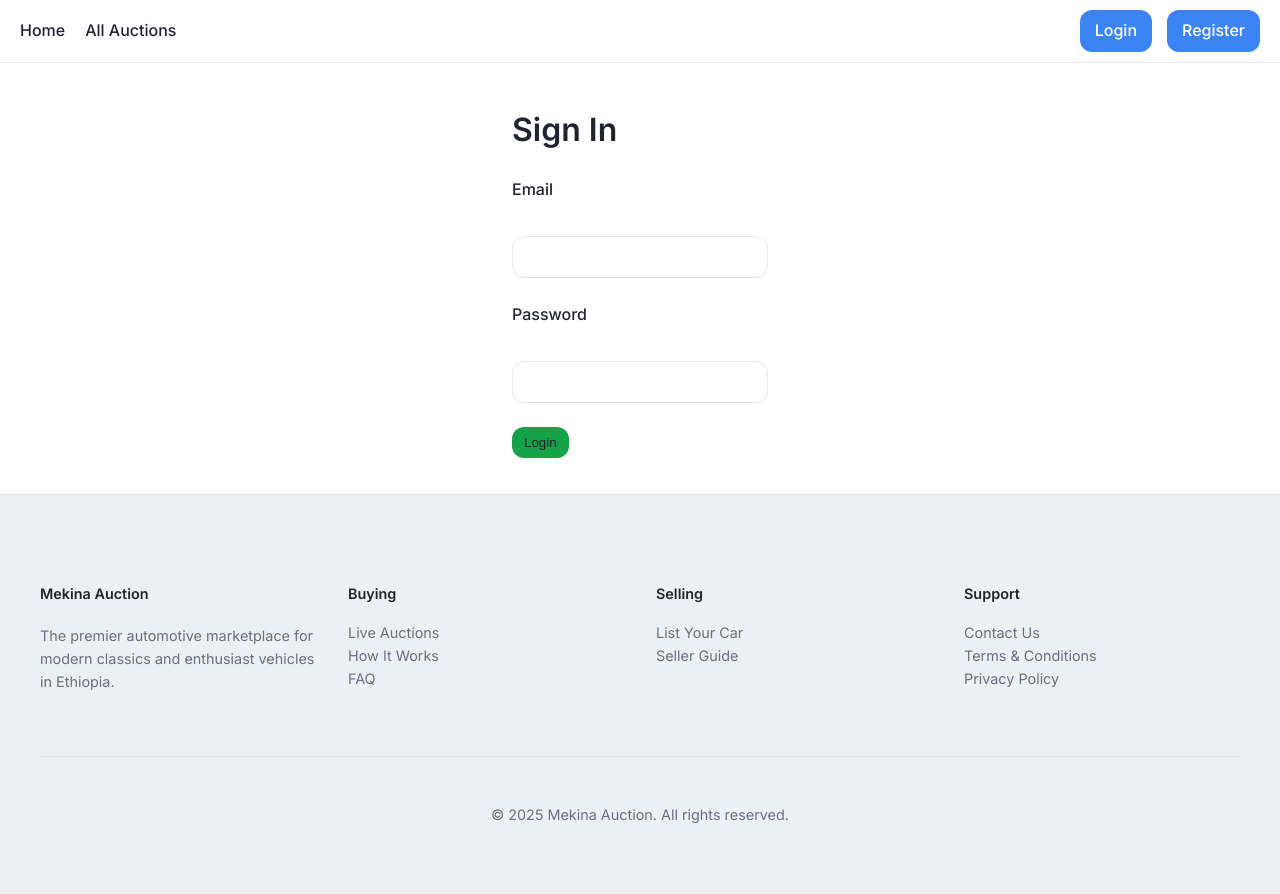
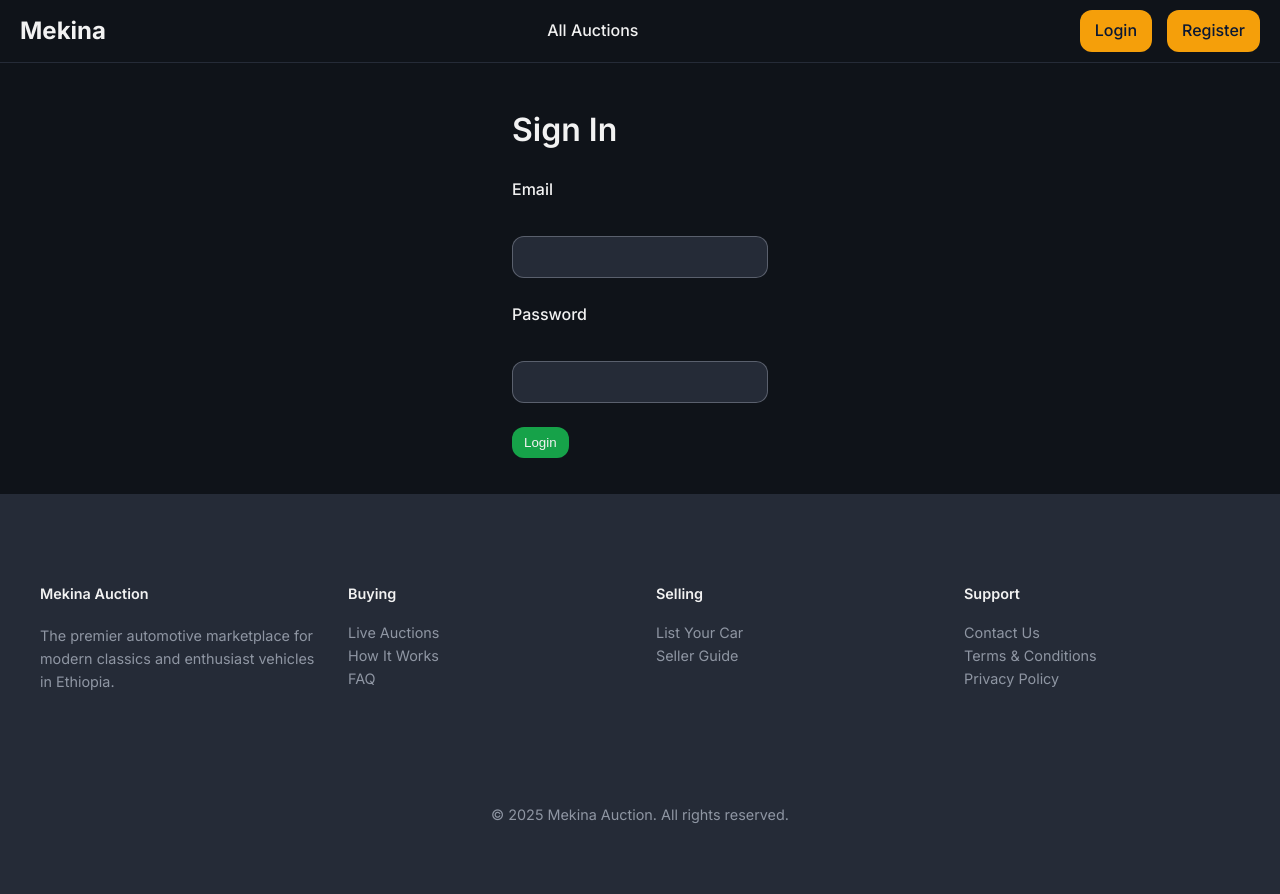
Before and after one commit to amenelu/mekina, a Flask app: a page that uses car-auction-mvp/templates/base.html in a window 1280 px wide. Run offline with Flask 3, Linux system fonts and the light colour scheme.

Commit message:
feat(ui): Implement dark theme and navigation improvements
This commit introduces a major visual overhaul by implementing a site-wide dark theme and refining key UI components for a more polished and cohesive user experience.

Key Changes:

- **Dark Theme Implementation:** The default theme has been switched to a dark mode by activating the dark theme variables in `style.css`. The entire site now features a black background with appropriately contrasted text and elements.

- **New Accent Color:** The primary accent color has been changed to a vibrant yellowish-orange, which is now used for key interactive elements like buttons and links to provide a strong visual identity.

- **Navigation Bar Update:** The "Mekina Auction" text in the navigation bar is now a clickable link to the homepage, providing more intuitive site navigation. The redundant "Home" link has been removed.

- **Form Styling:** Input fields, select boxes, and text areas have been restyled to match the dark theme, resolving a visual clash where they previously had white backgrounds. They now have a dark background with a subtle border for better visibility.

- **Bug Fix:** Corrected an `AttributeError` on the admin "Edit Auction" page by adding the `images` field to the `AddCarForm`, allowing administrators to upload new photos when editing a listing.

```diff
--- a/car-auction-mvp/static/css/style.css
+++ b/car-auction-mvp/static/css/style.css
@@ -2,34 +2,35 @@
 
 /* 1. Variables & Base Styles */
 /* Light Theme (Default) */
+/* Dark Theme Activated */
 :root {
-    --background: 0 0% 100%;
-    --foreground: 220 15% 15%;
-    --card: 0 0% 100%;
-    --card-foreground: 220 15% 15%;
-    --popover: 0 0% 100%;
-    --popover-foreground: 220 15% 15%;
-    --primary: 220 70% 12%;
-    --primary-foreground: 0 0% 100%;
-    --secondary: 210 15% 94%;
-    --secondary-foreground: 220 70% 12%;
-    --muted: 210 15% 96%;
-    --muted-foreground: 220 10% 45%;
-    --accent: 25 95% 53%;
-    --accent-foreground: 0 0% 100%;
-    --destructive: 0 84.2% 60.2%;
+    --background: 220 25% 8%;
+    --foreground: 0 0% 95%;
+    --card: 220 20% 12%;
+    --card-foreground: 0 0% 95%;
+    --popover: 220 20% 12%;
+    --popover-foreground: 0 0% 95%;
+    --primary: 38 92% 50%; /* Using accent as primary for dark mode */
+    --primary-foreground: 220 70% 12%;
+    --secondary: 220 20% 18%;
+    --secondary-foreground: 0 0% 95%;
+    --muted: 220 20% 16%;
+    --muted-foreground: 220 10% 60%;
+    --accent: 38 92% 50%; /* Yellowish Orange */
+    --accent-foreground: 220 70% 12%;
+    --destructive: 0 62.8% 30.6%;
     --destructive-foreground: 0 0% 100%;
-    --border: 220 13% 91%;
-    --input: 220 13% 91%;
-    --ring: 220 70% 12%;
+    --border: 220 20% 18%;
+    --input: 220 20% 18%;
+    --ring: 38 92% 50%;
     --radius: 0.75rem;
     --success: 142 76% 36%;
-    --warning: 38 92% 50%;
+    --warning: 38 92% 50%; /* This is our new accent color */
     --info: 217 91% 60%;
-    --gradient-primary: linear-gradient(135deg, hsl(220 70% 12%), hsl(220 70% 22%));
-    --gradient-accent: linear-gradient(135deg, hsl(25 95% 53%), hsl(15 90% 48%));
-    --shadow-card: 0 4px 6px -1px hsl(220 15% 15% / 0.1), 0 2px 4px -1px hsl(220 15% 15% / 0.06);
-    --shadow-elevated: 0 10px 15px -3px hsl(220 15% 15% / 0.1), 0 4px 6px -2px hsl(220 15% 15% / 0.05);
+    --gradient-primary: linear-gradient(135deg, hsl(220 20% 12%), hsl(220 20% 18%));
+    --gradient-accent: linear-gradient(135deg, hsl(38 92% 50%), hsl(25 95% 53%));
+    --shadow-card: 0 4px 6px -1px hsl(0 0% 0% / 0.3), 0 2px 4px -1px hsl(0 0% 0% / 0.2);
+    --shadow-elevated: 0 10px 15px -3px hsl(0 0% 0% / 0.3), 0 4px 6px -2px hsl(0 0% 0% / 0.2);
 }
 
 body {
@@ -91,6 +92,12 @@ nav {
     justify-content: space-between;
     align-items: center;
 }
+.nav-brand {
+    font-size: 1.5rem;
+    font-weight: 700;
+    color: hsl(var(--foreground));
+    text-decoration: none;
+}
 nav ul {
     list-style: none;
     margin: 0;
@@ -103,7 +110,7 @@ nav a {
     font-weight: 500;
 }
 nav a:hover {
-    color: hsl(var(--info));
+    color: hsl(var(--accent));
     text-decoration: none;
 }
 .nav-right {
@@ -112,14 +119,14 @@ nav a:hover {
     gap: 15px;
 }
 .nav-button {
-    background-color: hsl(var(--info));
-    color: hsl(var(--primary-foreground));
+    background-color: hsl(var(--accent));
+    color: hsl(var(--accent-foreground));
     padding: 8px 15px;
     border-radius: var(--radius);
     font-weight: 500;
 }
 .nav-button:hover {
-    background-color: hsl(var(--info) / 0.9);
+    background-color: hsl(var(--accent) / 0.9);
     text-decoration: none;
 }
 
@@ -228,11 +235,13 @@ input[type="email"],
 select,
 textarea {
     padding: 10px;
-    margin: 0; /* Remove default margin */
-    border: 1px solid hsl(var(--border));
+    margin: 0;
+    border: 1px solid hsl(var(--muted-foreground) / 0.5);
     border-radius: var(--radius);
     font-family: 'Inter', sans-serif;
     font-size: 1rem;
+    background-color: hsl(var(--input));
+    color: hsl(var(--foreground));
 }
 
 table {
@@ -335,7 +344,7 @@ tbody tr:hover {
     color: hsl(var(--muted-foreground));
 }
 .footer-links a:hover {
-    color: hsl(var(--info));
+    color: hsl(var(--accent));
     text-decoration: none;
 }
 .footer-bottom {
@@ -448,7 +457,7 @@ tbody tr:hover {
     transition: border-color 0.2s;
 }
 .thumbnails img.active {
-    border-color: hsl(var(--info));
+    border-color: hsl(var(--accent));
 }
 
 /* 12. Q&A Section */
--- a/car-auction-mvp/templates/base.html
+++ b/car-auction-mvp/templates/base.html
@@ -11,8 +11,8 @@
 </head>
 <body>
     <nav>
+        <a href="{{ url_for('main.home') }}" class="nav-brand">Mekina</a>
         <ul>
-            <li><a href="{{ url_for('main.home') }}">Home</a></li>
             {% if current_user.is_authenticated and current_user.is_admin %}
                 <li><a href="{{ url_for('admin.dashboard') }}">Dashboard</a></li>
                 <li><a href="{{ url_for('auctions.list_auctions') }}">Manage Auctions</a></li>
```
Also changed, not shown: car-auction-mvp/routes/admin.py (+9 -1 lines).
